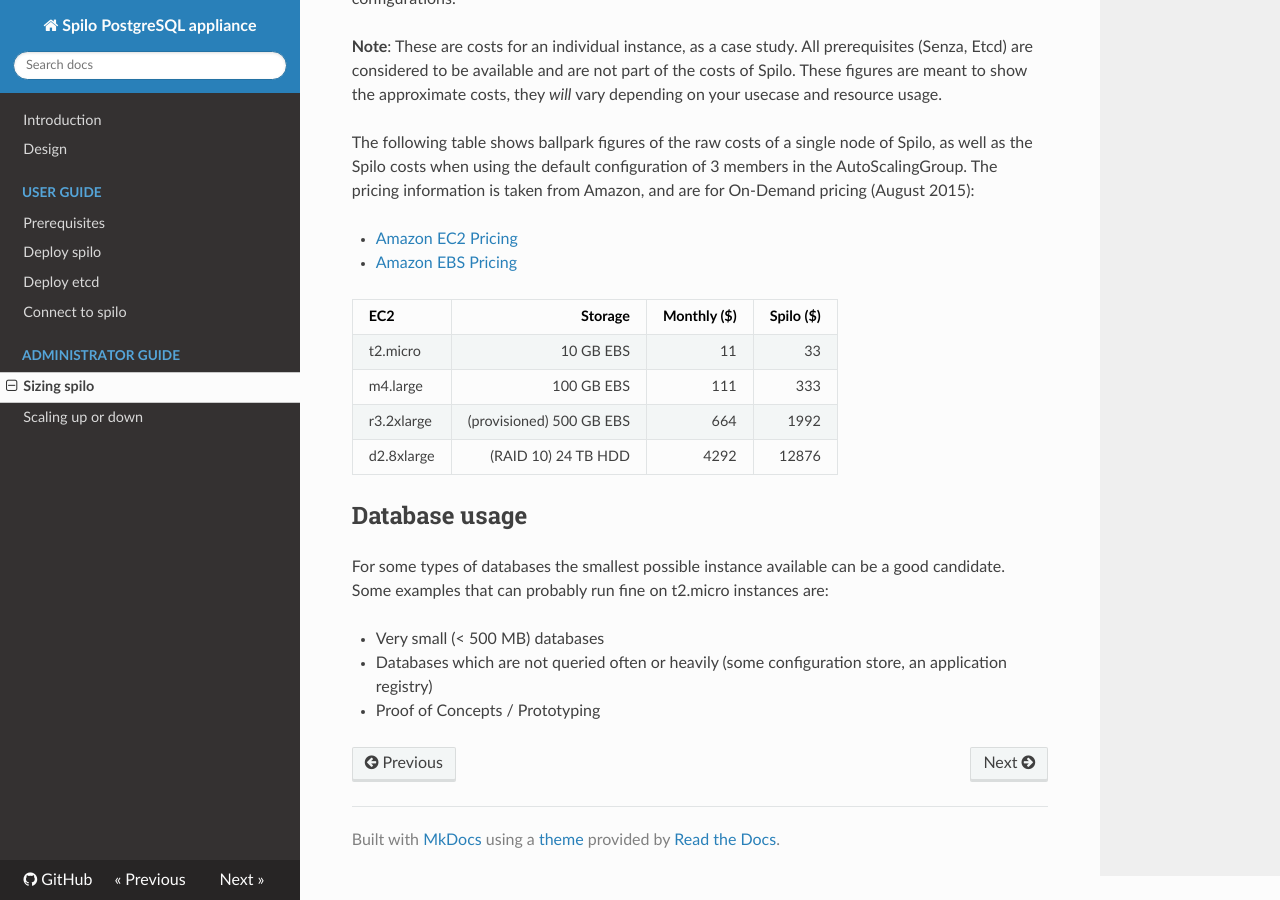
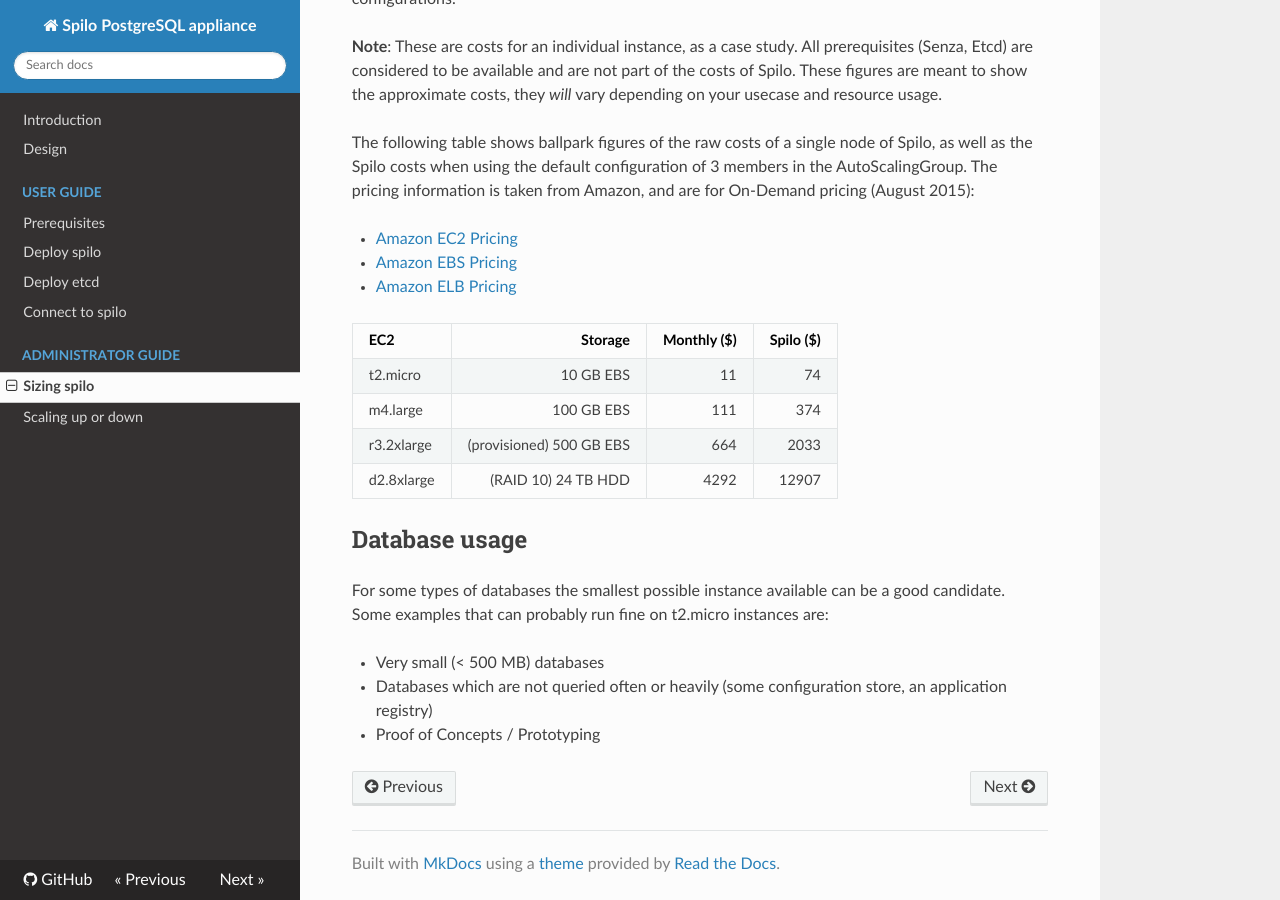
Before and after one commit to zalando/spilo, an MkDocs documentation site: the page built from docs/admin-guide/sizing.md, in a window 1280 px wide and 900 px high, scrolled down 650 px. Built offline with MkDocs 1.6.1, drawn with Linux system fonts in a browser that asks for light colours; nearby versions of some CDN libraries; old or Windows-style settings are respelled for this version of MkDocs.

Commit message:
Bugfix: Documentation about costs ignores ELB costs

```diff
--- a/docs/admin-guide/sizing.md
+++ b/docs/admin-guide/sizing.md
@@ -28,13 +28,14 @@ The pricing information is taken from Amazon, and are for On-Demand pricing (Aug
 
 * [Amazon EC2 Pricing](https://aws.amazon.com/ec2/pricing/)
 * [Amazon EBS Pricing](https://aws.amazon.com/ebs/pricing/)
+* [Amazon ELB Pricing](https://aws.amazon.com/elasticloadbalancing/pricing/)
 
 | EC2   |   Storage                     |  Monthly ($) | Spilo ($) |
 |----------|---------------------------:|---------:|-------:
-| t2.micro |  10 GB EBS                 |   11     |    33 |
-| m4.large | 100 GB EBS                 |  111     |   333 |
-| r3.2xlarge | (provisioned) 500 GB EBS |  664     |  1992 |
-| d2.8xlarge | (RAID 10) 24 TB HDD      | 4292     | 12876 |
+| t2.micro |  10 GB EBS                 |   11     |    74 |
+| m4.large | 100 GB EBS                 |  111     |   374 |
+| r3.2xlarge | (provisioned) 500 GB EBS |  664     |  2033 |
+| d2.8xlarge | (RAID 10) 24 TB HDD      | 4292     | 12907 |
 
 ## Database usage
 For some types of databases the smallest possible instance available can be a good candidate. Some examples that
```
